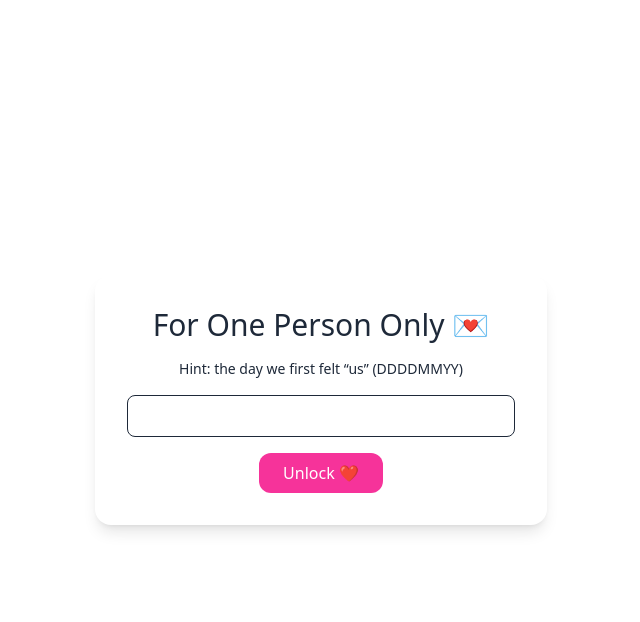
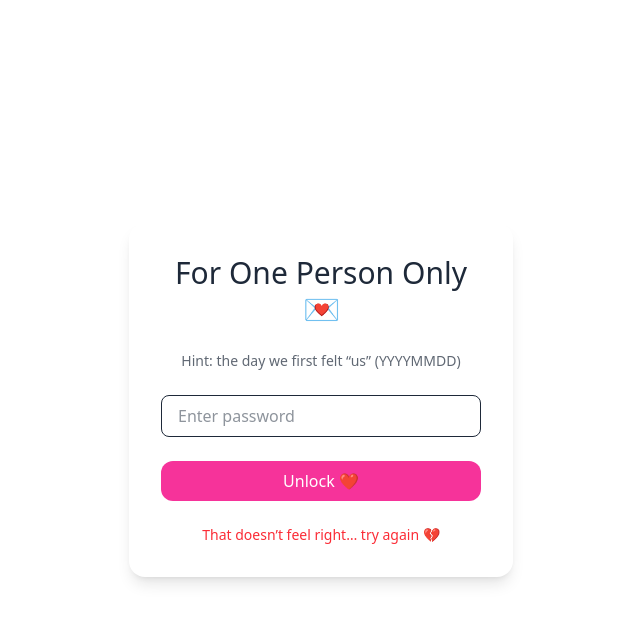
Before and after one commit to PranavNair01/Khushboo-Valentines-Proposal, a Next.js app: page / in a window 1280 px wide. Both pictures are taken after a click on the button "Unlock ❤️". Shown: the top 622 px of the page, without its empty margins (319-959 px from the left). Built offline with nearby package versions, Linux system fonts and the light colour scheme; a web font is replaced by a local one.

Commit message:
Add Countdown

```diff
--- a/app/page.tsx
+++ b/app/page.tsx
@@ -1,37 +1,101 @@
 'use client'
-import { useState } from 'react'
+import { useEffect, useState } from 'react'
 import { useRouter } from 'next/navigation'
 
+const TARGET_TIME = new Date('2026-02-01T08:30:00Z').getTime()
+
 export default function Home() {
+  const router = useRouter()
   const [password, setPassword] = useState('')
-  const router = useRouter()
+  const [error, setError] = useState('')
+  const [timeLeft, setTimeLeft] = useState(
+    Math.max(TARGET_TIME - Date.now(), 0)
+  )
+
+  useEffect(() => {
+    const interval = setInterval(() => {
+      setTimeLeft(Math.max(TARGET_TIME - Date.now(), 0))
+    }, 1000)
+
+    return () => clearInterval(interval)
+  }, [])
+
+  const isUnlocked = timeLeft === 0
+
+  const days = Math.floor(timeLeft / (1000 * 60 * 60 * 24))
+  const hours = Math.floor((timeLeft / (1000 * 60 * 60)) % 24)
+  const minutes = Math.floor((timeLeft / (1000 * 60)) % 60)
+  const seconds = Math.floor((timeLeft / 1000) % 60)
 
   const handleSubmit = () => {
+    if (!isUnlocked) return
+
     if (password === process.env.NEXT_PUBLIC_PROPOSAL_PASSWORD) {
       router.push('/story')
     } else {
-      alert('That doesn’t feel right… try again 💔')
+      setError('That doesn’t feel right… try again 💔')
     }
   }
 
   return (
-    <div className="min-h-screen flex items-center justify-center">
-      <div className="bg-white p-8 rounded-2xl shadow-lg text-center space-y-4">
-        <h1 className="font-heading text-3xl">For One Person Only 💌</h1>
-        <p className="text-sm">Hint: the day we first felt “us” (DDDDMMYY)</p>
+    <div className="min-h-screen flex items-center justify-center px-6">
+      <div className="bg-white p-8 rounded-2xl shadow-lg text-center space-y-6 max-w-sm w-full">
+
+        <h1 className="font-heading text-3xl">
+          For One Person Only 💌
+        </h1>
+
+        {!isUnlocked ? (
+          <>
+            <p className="text-sm opacity-70">
+              This unlocks in
+            </p>
+
+            <div className="text-2xl font-mono tracking-wide">
+              {days}d {hours}h {minutes}m {seconds}s
+            </div>
+
+            <p className="text-xs opacity-50">
+              8 February 2026 · 2:00 PM IST
+            </p>
+          </>
+        ) : (
+          <p className="text-sm opacity-70">
+            Hint: the day we first felt “us” (YYYYMMDD)
+          </p>
+        )}
 
         <input
           type="password"
-          className="border rounded-lg px-4 py-2 w-full"
-          onChange={(e) => setPassword(e.target.value)}
+          placeholder={isUnlocked ? 'Enter password' : 'Locked'}
+          disabled={!isUnlocked}
+          value={password}
+          onChange={(e) => {
+            setPassword(e.target.value)
+            setError('')
+          }}
+          className="
+            border rounded-lg px-4 py-2 w-full
+            disabled:opacity-40
+          "
         />
 
         <button
           onClick={handleSubmit}
-          className="bg-pink-500 text-white px-6 py-2 rounded-xl"
+          disabled={!isUnlocked}
+          className="
+            bg-pink-500 text-white px-6 py-2 rounded-xl w-full
+            disabled:opacity-40
+          "
         >
           Unlock ❤️
         </button>
+
+        {error && (
+          <p className="text-sm text-red-500">
+            {error}
+          </p>
+        )}
       </div>
     </div>
   )
--- /dev/null
+++ b/components/useCountdown.ts
@@ -0,0 +1,36 @@
+'use client'
+import { useEffect, useState } from 'react'
+
+const TARGET_TIME = new Date('2026-02-08T08:30:00Z').getTime()
+
+export function useCountdown() {
+  const [timeLeft, setTimeLeft] = useState(() => {
+    return Math.max(TARGET_TIME - Date.now(), 0)
+  })
+
+  useEffect(() => {
+    const interval = setInterval(() => {
+      const diff = TARGET_TIME - Date.now()
+      setTimeLeft(Math.max(diff, 0))
+    }, 1000)
+
+    return () => clearInterval(interval)
+  }, [])
+
+  const isUnlocked = timeLeft === 0
+
+  const days = Math.floor(timeLeft / (1000 * 60 * 60 * 24))
+  const hours = Math.floor(
+    (timeLeft / (1000 * 60 * 60)) % 24
+  )
+  const minutes = Math.floor((timeLeft / (1000 * 60)) % 60)
+  const seconds = Math.floor((timeLeft / 1000) % 60)
+
+  return {
+    days,
+    hours,
+    minutes,
+    seconds,
+    isUnlocked,
+  }
+}
--- a/lib/sendEmail.ts
+++ b/lib/sendEmail.ts
@@ -3,6 +3,19 @@ import { Resend } from 'resend'
 const resend = new Resend(process.env.RESEND_API_KEY!)
 
 export async function sendYesEmail(timestamp: string) {
+  // 1️⃣ Fetch the certificate PDF
+  const certRes = await fetch(
+    `${process.env.NEXT_PUBLIC_BASE_URL}/api/certificate`
+  )
+
+  if (!certRes.ok) {
+    throw new Error('Failed to fetch certificate PDF')
+  }
+
+  const arrayBuffer = await certRes.arrayBuffer()
+  const pdfBase64 = Buffer.from(arrayBuffer).toString('base64')
+
+  // 2️⃣ Send email with attachment
   await resend.emails.send({
     from: 'Proposal 💍 <onboarding@resend.dev>',
     to: process.env.NOTIFY_EMAIL!,
@@ -10,8 +23,16 @@ export async function sendYesEmail(timestamp: string) {
     html: `
       <h2>She said YES 💍</h2>
       <p><strong>Khushboo</strong> said YES.</p>
-      <p>Time: ${timestamp}</p>
+      <p><strong>Time:</strong> ${timestamp}</p>
       <p>This moment is saved forever ❤️</p>
+      <br />
+      <p>📎 The certificate is attached.</p>
     `,
+    attachments: [
+      {
+        filename: 'She-Said-YES.pdf',
+        content: pdfBase64,
+      },
+    ],
   })
 }
```
